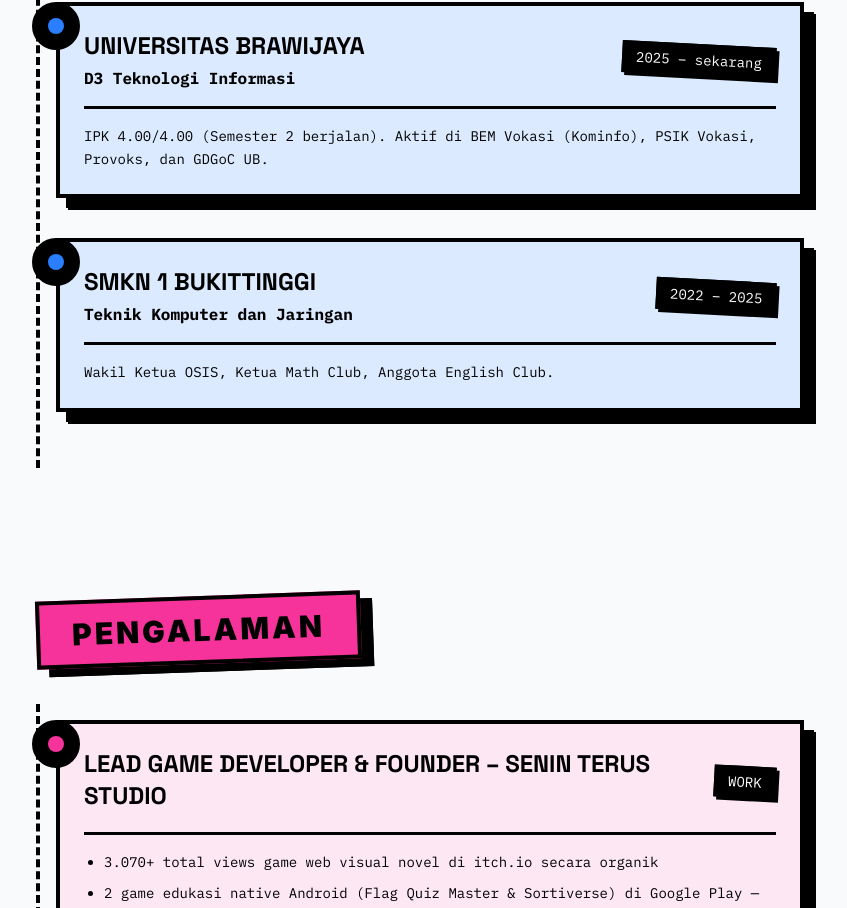
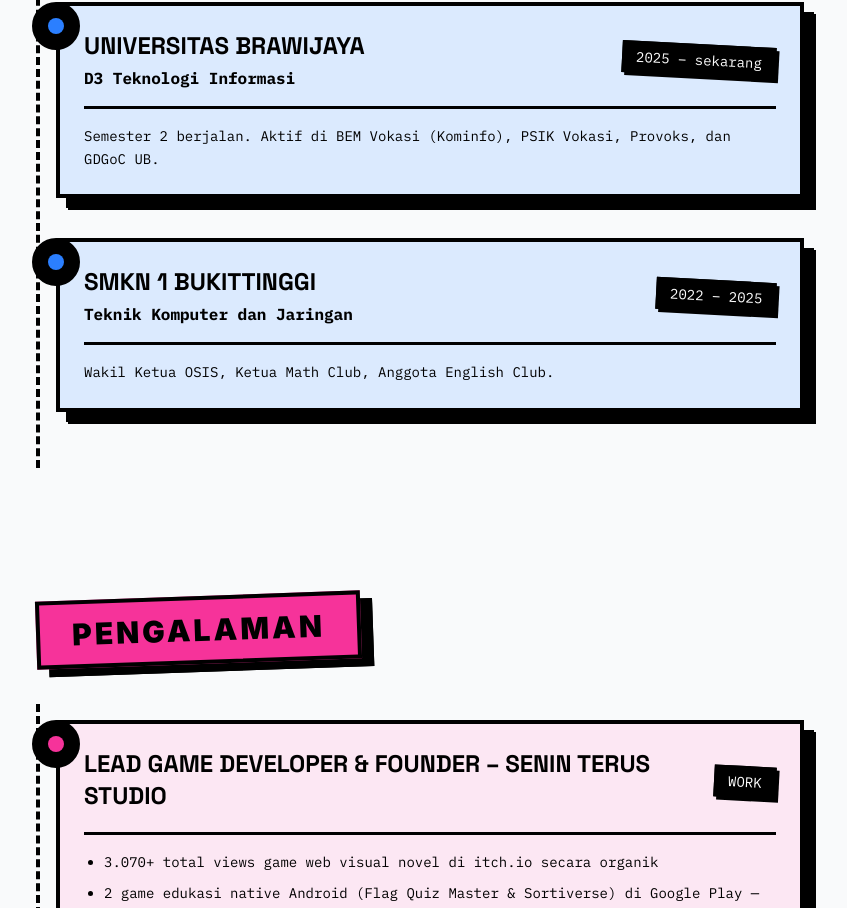
Before and after one commit to sternnaufal/sternnaufal.github.io, a React (Vite) app: page / in a window 1280 px wide. Shown: the part 5035-5943 px from the top of the page, without its empty margins (12-859 px from the left). Built offline with nearby package versions, Linux system fonts and the light colour scheme.

Commit message:
Update tech stack for Sterntools and refine education description

```diff
--- a/src/data/portfolioData.js
+++ b/src/data/portfolioData.js
@@ -113,7 +113,7 @@ export const projects = [
     description: 'Toolkit CTF untuk analisis forensika digital. Koleksi skrip otomatisasi bedah file, ekstraksi artefak, dan investigasi sistem.',
     github: 'https://github.com/sternnaufal/sterntools',
     image: '/images/projects/sterntools.png',
-    tech: ['Shell', 'Forensika']
+    tech: ['Shell', 'Linux']
   }
 ]
 
@@ -189,7 +189,7 @@ export const education = [
     title: 'Universitas Brawijaya',
     major: 'D3 Teknologi Informasi',
     year: '2025 – sekarang',
-    description: 'IPK 4.00/4.00 (Semester 2 berjalan). Aktif di BEM Vokasi (Kominfo), PSIK Vokasi, Provoks, dan GDGoC UB.'
+    description: 'Semester 2 berjalan. Aktif di BEM Vokasi (Kominfo), PSIK Vokasi, Provoks, dan GDGoC UB.'
   },
   {
     title: 'SMKN 1 Bukittinggi',
```
Also changed, not shown: public/images/projects/greenevent.png.
